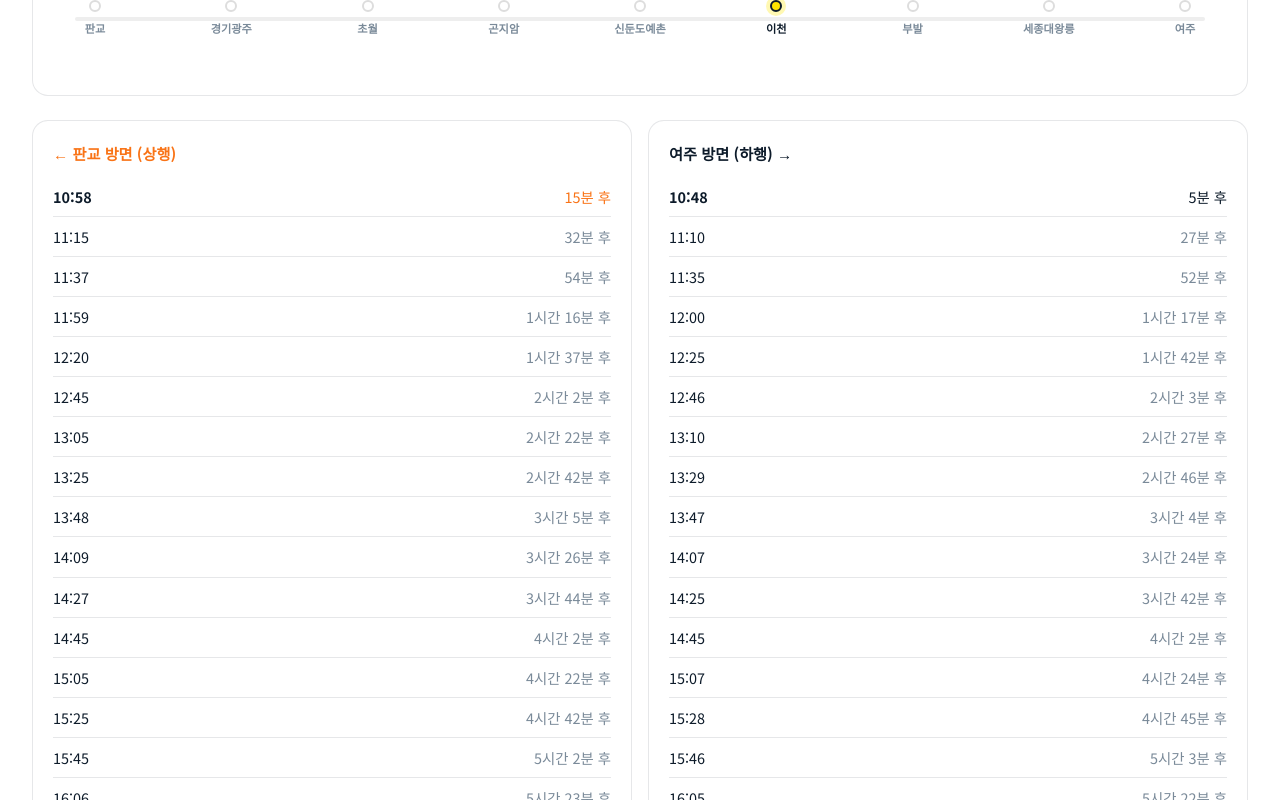
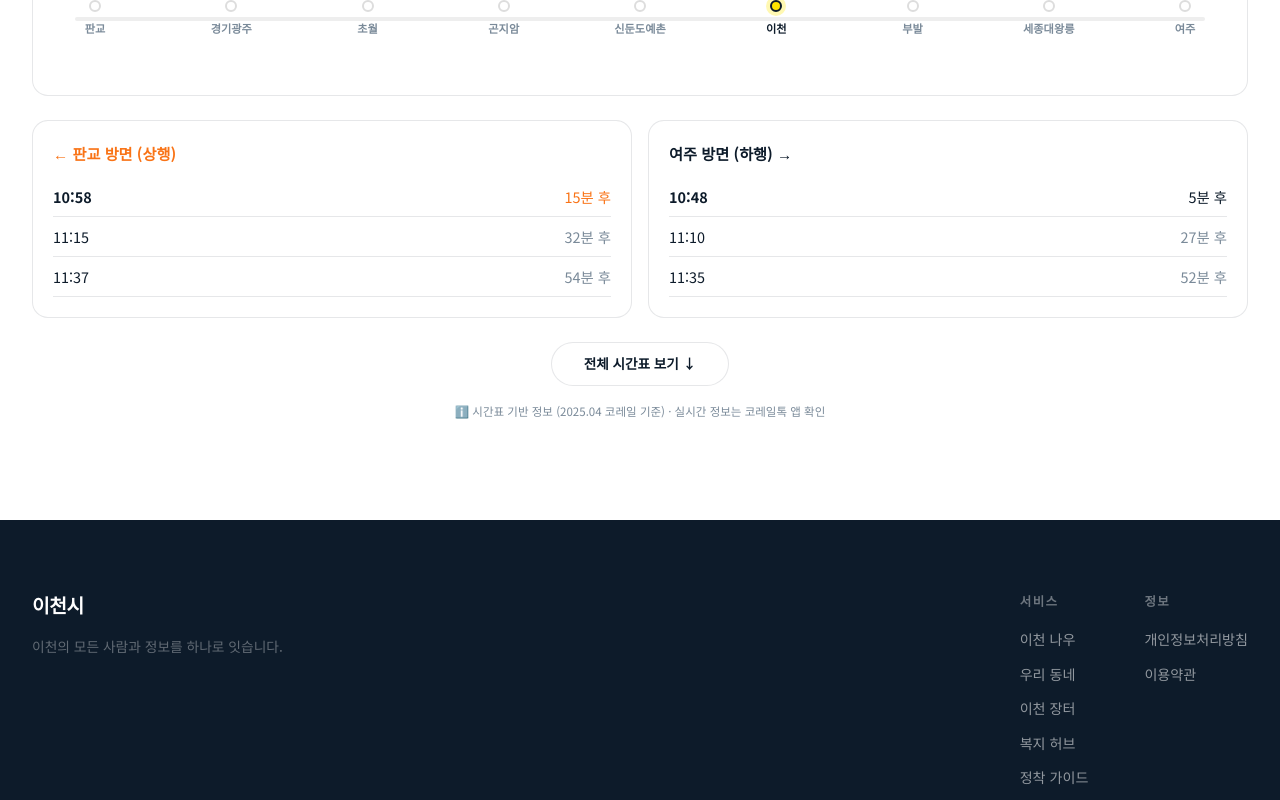
Before and after one commit to sjlee1977/icheonsi, a Next.js app: page /now/subway in a window 1280 px wide. Shown: the part 640-1440 px from the top of the page. Built offline with nearby package versions, Linux system fonts and the light colour scheme; no server answers.

Commit message:
feat: implement expand/collapse for dedicated subway page (default 3 items)

```diff
--- a/src/app/(main)/now/subway/page.tsx
+++ b/src/app/(main)/now/subway/page.tsx
@@ -33,6 +33,8 @@ const STATIONS = ['판교', '경기광주', '초월', '곤지암', '신둔도예
 export default function SubwayPage() {
   const [subwayData, setSubwayData] = useState<SubwayData | null>(null)
   const [loading, setLoading] = useState(true)
+  const [expanded, setExpanded] = useState(false)
+
 
   const fetchSubway = useCallback(async () => {
     try {
@@ -117,11 +119,12 @@ export default function SubwayPage() {
       {loading ? (
         <div style={{ textAlign: 'center', padding: '3rem', color: 'var(--muted)' }}>불러오는 중…</div>
       ) : (
+        <>
           <div style={{ display: 'grid', gridTemplateColumns: '1fr 1fr', gap: '1rem' }}>
             {/* 판교 방면 */}
             <div className="now-card" style={{ padding: '1.25rem' }}>
               <div style={{ fontWeight: 700, marginBottom: '12px', color: '#F97316', fontSize: '0.95rem' }}>← 판교 방면 (상행)</div>
-            {subwayData?.toPangyo.length ? subwayData.toPangyo.map((t, i) => (
+              {subwayData?.toPangyo.length ? subwayData.toPangyo.slice(0, expanded ? undefined : 3).map((t, i) => (
                 <div key={i} style={{ display: 'flex', justifyContent: 'space-between', padding: '8px 0', borderBottom: '1px solid var(--border)', fontSize: '0.9rem' }}>
                   <span style={{ fontWeight: i === 0 ? 700 : 400 }}>{t.departureTime}</span>
                   <span style={{ color: i === 0 ? '#F97316' : 'var(--muted)' }}>
@@ -134,7 +137,7 @@ export default function SubwayPage() {
             {/* 여주 방면 */}
             <div className="now-card" style={{ padding: '1.25rem' }}>
               <div style={{ fontWeight: 700, marginBottom: '12px', color: 'var(--accent)', fontSize: '0.95rem' }}>여주 방면 (하행) →</div>
-            {subwayData?.toYeoju.length ? subwayData.toYeoju.map((t, i) => (
+              {subwayData?.toYeoju.length ? subwayData.toYeoju.slice(0, expanded ? undefined : 3).map((t, i) => (
                 <div key={i} style={{ display: 'flex', justifyContent: 'space-between', padding: '8px 0', borderBottom: '1px solid var(--border)', fontSize: '0.9rem' }}>
                   <span style={{ fontWeight: i === 0 ? 700 : 400 }}>{t.departureTime}</span>
                   <span style={{ color: i === 0 ? 'var(--accent)' : 'var(--muted)' }}>
@@ -144,6 +147,28 @@ export default function SubwayPage() {
               )) : <p style={{ fontSize: '0.85rem', color: 'var(--muted)' }}>운행 종료</p>}
             </div>
           </div>
+
+          {(subwayData?.toPangyo.length! > 3 || subwayData?.toYeoju.length! > 3) && (
+            <div style={{ textAlign: 'center', marginTop: '1.5rem' }}>
+              <button
+                onClick={() => setExpanded(!expanded)}
+                style={{
+                  padding: '10px 32px',
+                  borderRadius: '30px',
+                  border: '1px solid var(--border)',
+                  backgroundColor: 'var(--card-bg)',
+                  fontSize: '0.85rem',
+                  fontWeight: 600,
+                  cursor: 'pointer',
+                  transition: 'all 0.2s',
+                  boxShadow: 'var(--shadow-sm)'
+                }}
+              >
+                {expanded ? '상세 시간표 접기 ↑' : '전체 시간표 보기 ↓'}
+              </button>
+            </div>
+          )}
+        </>
       )}
 
       {subwayData?.note && (
```
Lines whose indentation alone changed are shown as unchanged.
